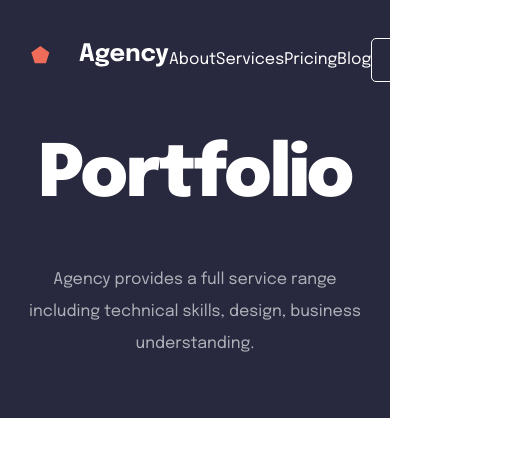
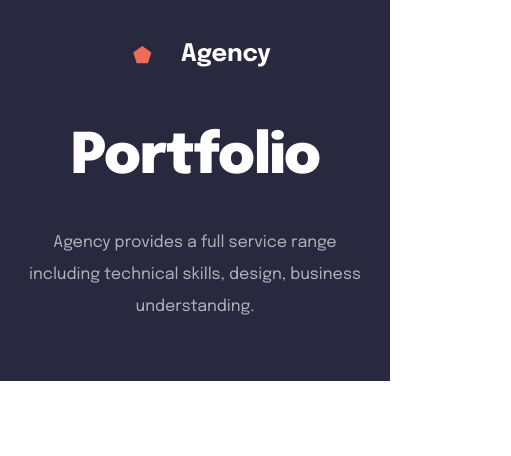
Before and after one commit to AlexeyKrop/test-from-upiter, a React (Create React App) app: page / in a window 390 px wide. Shown: the top 456 px of the page, 511 px wide, since content can reach past the window. Built offline with nearby package versions, Linux system fonts and the light colour scheme.

Commit message:
add style from mobile in header

```diff
--- a/src/components/Header/Header.module.css
+++ b/src/components/Header/Header.module.css
@@ -62,3 +62,19 @@
     color: rgba(255, 255, 255, 0.64);
 
 }
+@media (max-width: 1040px) {
+    .navList, .contactWrapper{
+        display: none;
+    }
+    .wrapper{
+        display: flex;
+        flex-direction: column;
+        align-items: center;
+    }
+    .headerTitle{
+        font-weight: 800;
+        font-size: 56px;
+        line-height: 64px;
+        letter-spacing: -1px;
+    }
+}
--- a/src/components/Header/Header.tsx
+++ b/src/components/Header/Header.tsx
@@ -1,9 +1,11 @@
 import React from 'react';
 import logo from '../Header/header_image/logo.svg'
 import s from './Header.module.css'
+
 export const Header = () => {
   return (
     <div className='container'>
+      <div className={s.wrapper}>
         <nav className={s.nav}>
           <div>
             <a href="/" className={s.logo}>
@@ -21,7 +23,9 @@ export const Header = () => {
           </div>
         </nav>
         <h1 className={s.headerTitle}>Portfolio</h1>
-      <p className={s.description}>Agency provides a full service range including technical skills, design, business understanding.</p>
+        <p className={s.description}>Agency provides a full service range including technical skills, design, business
+          understanding.</p>
+      </div>
     </div>
   );
 };
```
Lines whose indentation alone changed are shown as unchanged.
